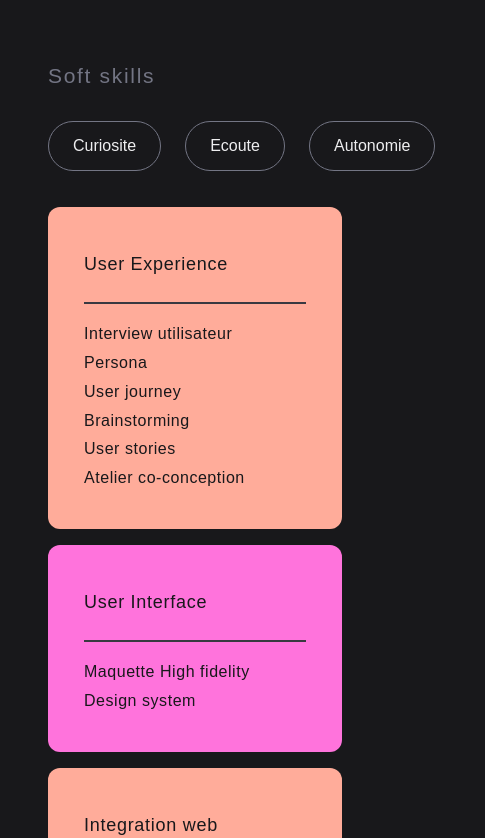
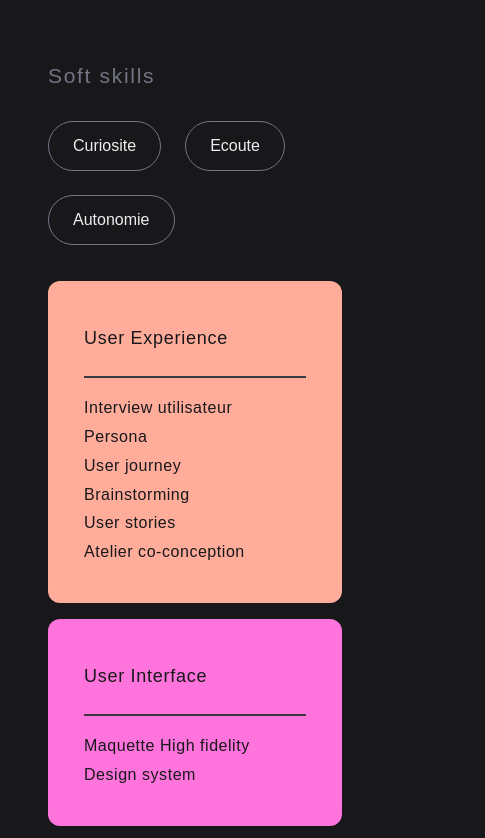
Before and after one commit to Assoghe/portfonextjs, a Next.js app: page / in a window 390 px wide. Shown: the part 2746-3584 px from the top of the page, 485 px wide, since content can reach past the window. Built offline with nearby package versions, Linux system fonts and the light colour scheme; a web font is replaced by a local one.

Commit message:
About > Fix ServiceSection and ContactSection responsive (add flex-wrap)

```diff
--- a/src/app/contact/ContactSection.tsx
+++ b/src/app/contact/ContactSection.tsx
@@ -13,7 +13,7 @@
             Intéressée par mon profil ? N’hésitez pas à me contacter !
         </Typography>
 
-        <div className='flex items-center justify-center flex-1 gap-10'>
+        <div className='flex flex-wrap items-center justify-center flex-1 gap-10'>
         {
                 socialLinks.map((icon, index)=>(
                     <Button
--- a/src/app/portfolio/_components/portfolio/ServiceSection.tsx
+++ b/src/app/portfolio/_components/portfolio/ServiceSection.tsx
@@ -14,7 +14,7 @@
       <Typography variant='h3' component='h3' className='text-neutral-500 mb-6'>
         Soft skills
       </Typography>
-      <div className='flex gap-6 mb-9'>
+      <div className='flex flex-wrap gap-6 mb-9' >
         <Tag variant="outline"> Curiosite</Tag>
         <Tag variant="outline"> Ecoute </Tag>
         <Tag variant="outline"> Autonomie </Tag>
```
